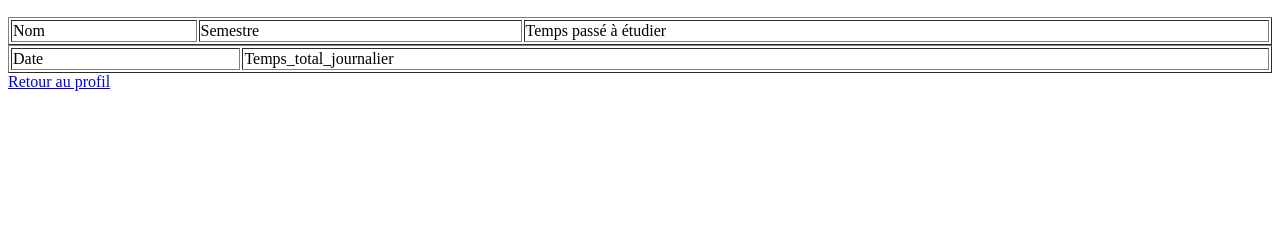
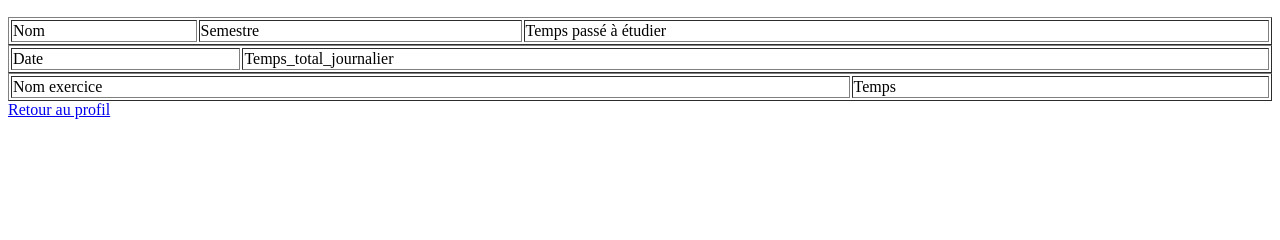
Before and after one commit to sarah-bjt/Workshop_archi, a Flask app: template templates/suivi_prof.html in a window 1280 px wide. Shown: the part 84-324 px from the top of the page. Run offline with Flask 3, Linux system fonts and the light colour scheme; the template is opened without the code that fills it, so the values that code supplies are empty.

Commit message:
Update suivi_prof.html

```diff
--- a/templates/suivi_prof.html
+++ b/templates/suivi_prof.html
@@ -25,6 +25,8 @@
         </tr>
         {% endfor %}
         </table>
+      </div>
+      <div>
         <table border="1" width='100%'>
           <tr>
             <td>Date</td>
@@ -39,6 +41,20 @@
         </table>
       </div>
       <div>
+        <table border="1" width='100%'>
+          <tr>
+            <td>Nom exercice</td>
+            <td>Temps</td>
+          </tr>
+          {% for suivi_exo in suivi_exo %}
+          <tr>
+            <td>{{suivi_exo[0]}}</td>
+            <td>{{suivi_exo[1]}}</td>
+          </tr>
+          {% endfor %}
+        </table>
+      </div>
+      <div>
         <a href="/profil/{{util_id}}">Retour au profil</a>
       </div>
   </body>
```
